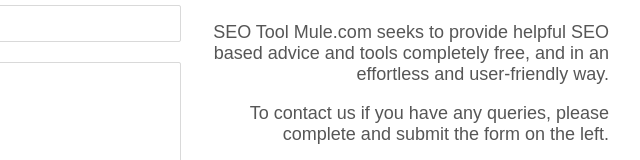
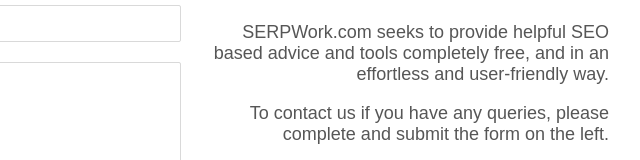
Before and after one commit to danbrincat/serpwork, a plain HTML site: page contact.html in a window 1280 px wide. Shown: the part 177-337 px from the top of the page, 461-1101 px from the left. Drawn offline with Linux system fonts and the light colour scheme.

Commit message:
Update contact.html

```diff
--- a/contact.html
+++ b/contact.html
@@ -1,13 +1,14 @@
 <!DOCTYPE html>
 <html lang="en-US">
 <head>
-  <title>Contact Us - SEO Tool Mule</title>
+  <title>Contact Us - SERPWORK.com</title>
     <script src="scripts/menus.js" type="text/javascript"></script>
     <link rel="stylesheet" href="css/style.css" type="text/css">
-    <link rel="icon" type="image/png" href="images/free-seo-tools-favicon.png">
+    <link rel="icon" type="image/x-icon" href="images/serp-work-favicon.png">
     <script src="https://www.google.com/recaptcha/api.js"></script>
     <link rel="stylesheet" href="https://cdnjs.cloudflare.com/ajax/libs/font-awesome/4.7.0/css/font-awesome.min.css">
     <meta name="viewport" content="width=device-width,initial-scale=1">
+    <meta name="robots" content="noindex">
 
     <!-- GDPR Popup Notice Script -->
     <script id="Cookiebot" src="https://consent.cookiebot.com/uc.js" data-cbid="ead532be-e158-4a89-9fed-8bda4ca0eb40" data-blockingmode="auto" type="text/javascript"></script>
@@ -161,7 +162,7 @@ height="0" width="0" style="display:none;visibility:hidden"></iframe></noscript>
     </div>
     <div class="col right-side">
       <h2>About Us</h2>
-      <p>SEO Tool Mule.com seeks to provide helpful SEO based advice and tools completely free, and in an effortless and user-friendly way.</p>
+      <p>SERPWork.com seeks to provide helpful SEO based advice and tools completely free, and in an effortless and user-friendly way.</p>
       <p>To contact us if you have any queries, please complete and submit the form on the left.</p>
       <p>Also feel free to make any suggested improvements. We welcome to hear what out users want more of and how we can improve.</p>
     </div>
```
